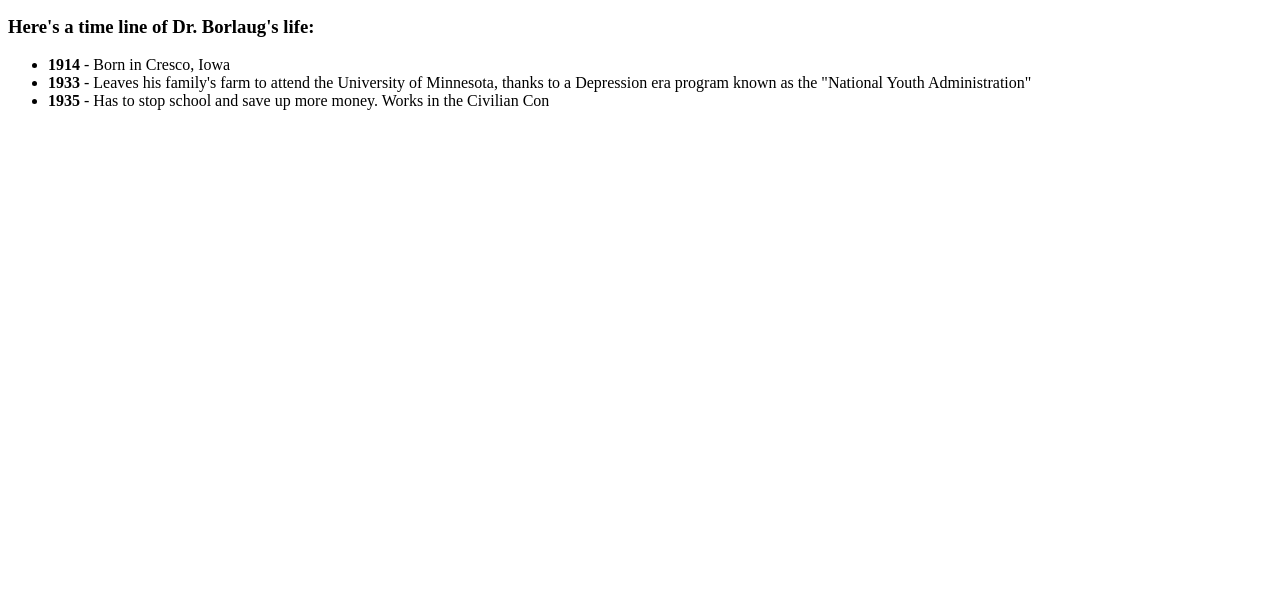
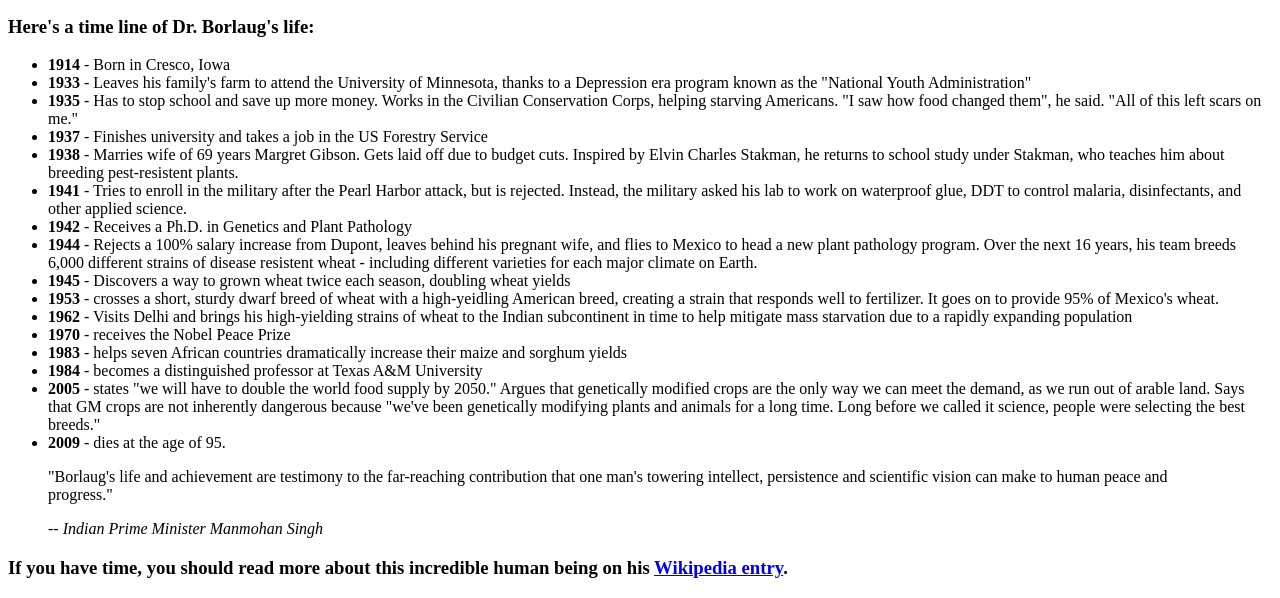
Before and after one commit to syedibraheem/First-trial, a plain HTML site: page index.html in a window 1280 px wide. Shown: the part 439-1037 px from the top of the page. Before the commit the page ends 800 px from the top, so only its background shows below. Drawn offline with Linux system fonts and the light colour scheme.

Commit message:
third comment

```diff
--- a/index.html
+++ b/index.html
@@ -21,6 +21,7 @@
             how to increase wheat yields - part of his life-long war on hunger.
           </figcaption>
         </figure>
+
         <section id="tribute-info">
             <h3 id="headline">Here's a time line of Dr. Borlaug's life:</h3>
             <ul>
@@ -32,6 +33,90 @@
               </li>
               <li>
                 <strong>1935</strong> - Has to stop school and save up more money. Works
-              in the Civilian Con
+                in the Civilian Conservation Corps, helping starving Americans. "I saw
+                how food changed them", he said. "All of this left scars on me."
+              </li>
+              <li>
+                <strong>1937</strong> - Finishes university and takes a job in the US
+                Forestry Service
+              </li>
+              <li>
+                <strong>1938</strong> - Marries wife of 69 years Margret Gibson. Gets
+                laid off due to budget cuts. Inspired by Elvin Charles Stakman, he
+                returns to school study under Stakman, who teaches him about breeding
+                pest-resistent plants.
+              </li>
+              <li>
+                <strong>1941</strong> - Tries to enroll in the military after the Pearl
+                Harbor attack, but is rejected. Instead, the military asked his lab to
+                work on waterproof glue, DDT to control malaria, disinfectants, and
+                other applied science.
+              </li>
+              <li>
+                <strong>1942</strong> - Receives a Ph.D. in Genetics and Plant Pathology
+              </li>
+              <li>
+                <strong>1944</strong> - Rejects a 100% salary increase from Dupont,
+                leaves behind his pregnant wife, and flies to Mexico to head a new plant
+                pathology program. Over the next 16 years, his team breeds 6,000
+                different strains of disease resistent wheat - including different
+                varieties for each major climate on Earth.
+              </li>
+              <li>
+                <strong>1945</strong> - Discovers a way to grown wheat twice each
+                season, doubling wheat yields
+              </li>
+              <li>
+                <strong>1953</strong> - crosses a short, sturdy dwarf breed of wheat
+                with a high-yeidling American breed, creating a strain that responds
+                well to fertilizer. It goes on to provide 95% of Mexico's wheat.
+              </li>
+              <li>
+                <strong>1962</strong> - Visits Delhi and brings his high-yielding
+                strains of wheat to the Indian subcontinent in time to help mitigate
+                mass starvation due to a rapidly expanding population
+              </li>
+              <li><strong>1970</strong> - receives the Nobel Peace Prize</li>
+              <li>
+                <strong>1983</strong> - helps seven African countries dramatically
+                increase their maize and sorghum yields
+              </li>
+              <li>
+                <strong>1984</strong> - becomes a distinguished professor at Texas A&M
+                University
+              </li>
+              <li>
+                <strong>2005</strong> - states "we will have to double the world food
+                supply by 2050." Argues that genetically modified crops are the only way
+                we can meet the demand, as we run out of arable land. Says that GM crops
+                are not inherently dangerous because "we've been genetically modifying
+                plants and animals for a long time. Long before we called it science,
+                people were selecting the best breeds."
+              </li>
+              <li><strong>2009</strong> - dies at the age of 95.</li>
+            </ul>
+            <blockquote
+            cite="http://news.rediff.com/report/2009/sep/14/pm-pays-tribute-to-father-of-green-revolution-borlaug.htm"
+          >
+            <p>
+              "Borlaug's life and achievement are testimony to the far-reaching
+              contribution that one man's towering intellect, persistence and
+              scientific vision can make to human peace and progress."
+            </p>
+            <cite>-- Indian Prime Minister Manmohan Singh</cite>
+          </blockquote>
+          <h3>
+            If you have time, you should read more about this incredible human being
+            on his
+            <a
+              id="tribute-link"
+              href="https://en.wikipedia.org/wiki/Norman_Borlaug"
+              target="_blank"
+              >Wikipedia entry</a
+            >.
+          </h3>
+        </section>
+      </main>
+
 </body>
 </html>
```
Lines whose indentation alone changed are shown as unchanged.
